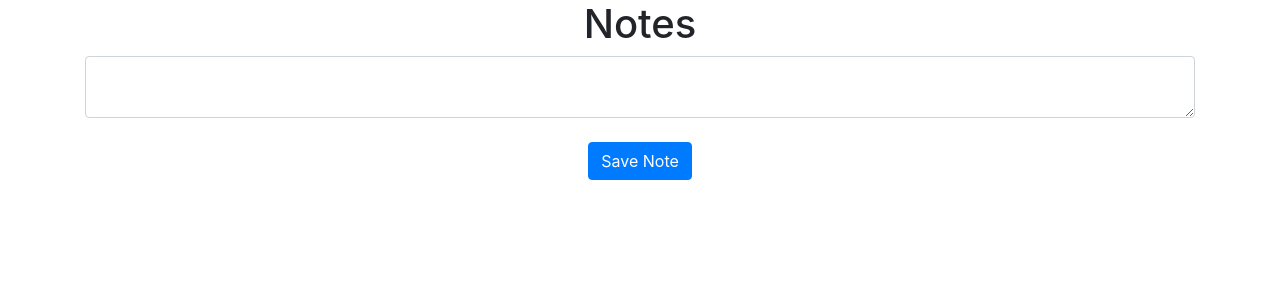
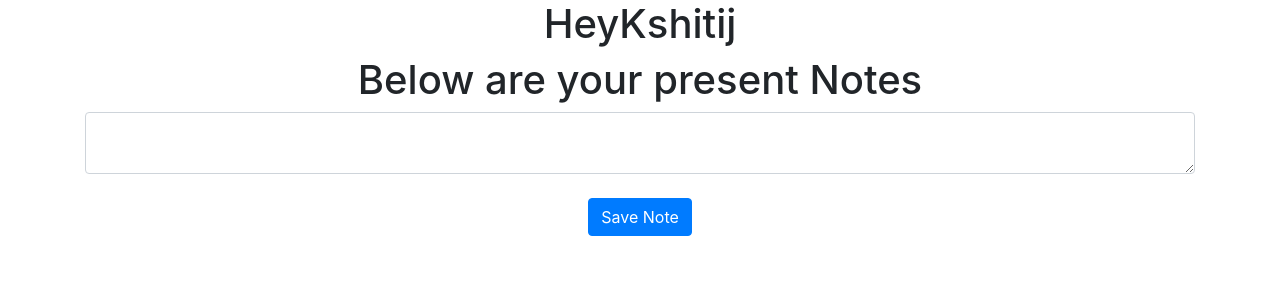
Before and after one commit to Kshitij0206/noters, a Flask app: page /home in a window 1280 px wide. Shown: the part 56-356 px from the top of the page. Run offline with Flask 3, Linux system fonts and the light colour scheme; a user stored in the database is signed in; some libraries are stand-ins or nearby versions.

```diff
--- a/website/templates/home.html
+++ b/website/templates/home.html
@@ -1,7 +1,8 @@
 {% extends "base.html" %}
 {% block title %}Home{% endblock %}
 {% block content %}
-<h1 align="center">Notes</h1>
+<h1 align="center">Hey{{ user.first_name }}</h1>
+<h1 align="center">Below are your present Notes</h1>
 <ul class="list-group list-group-flush" id="notes">
   {% for note in user.notes %}
   <li class="list-group-item">
```
